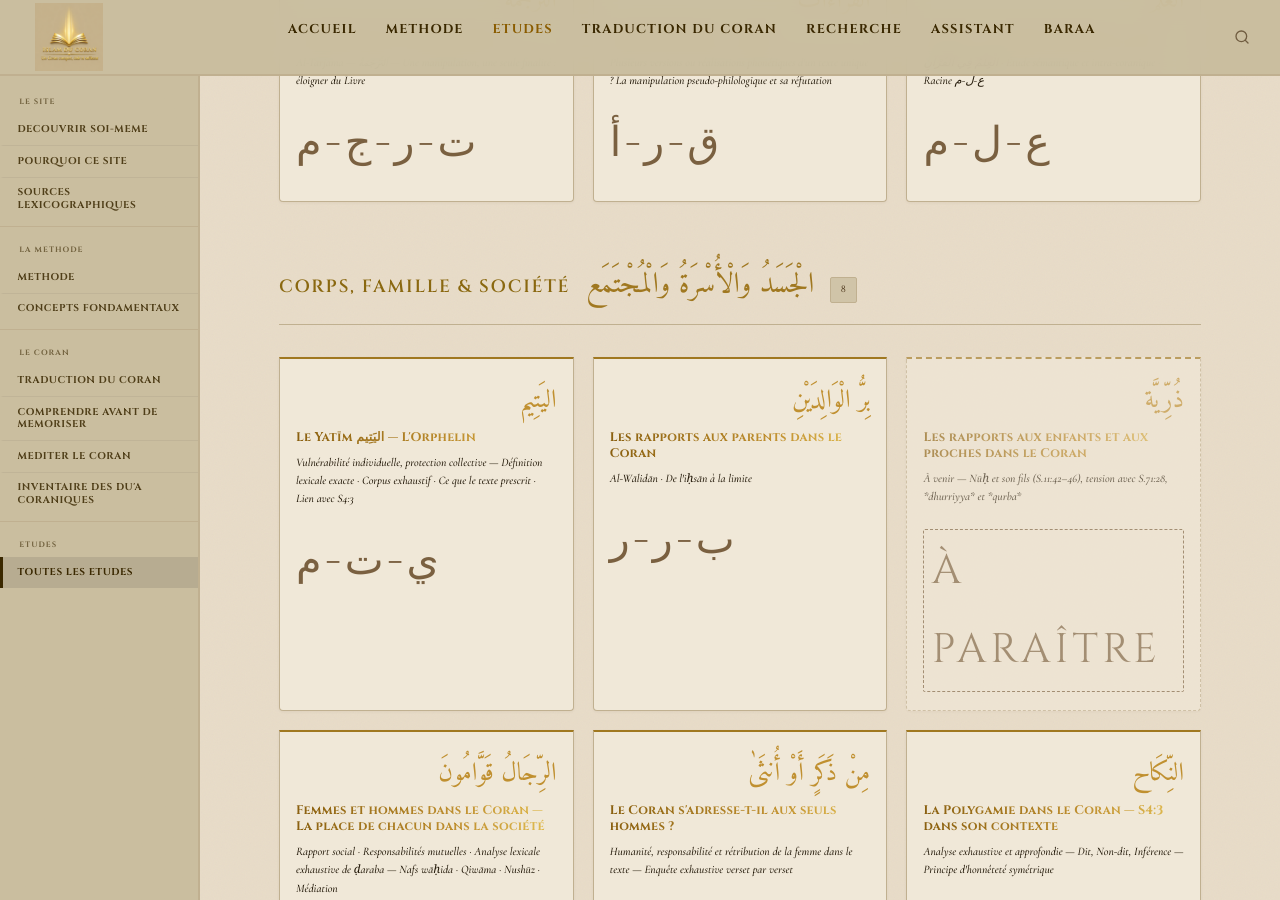
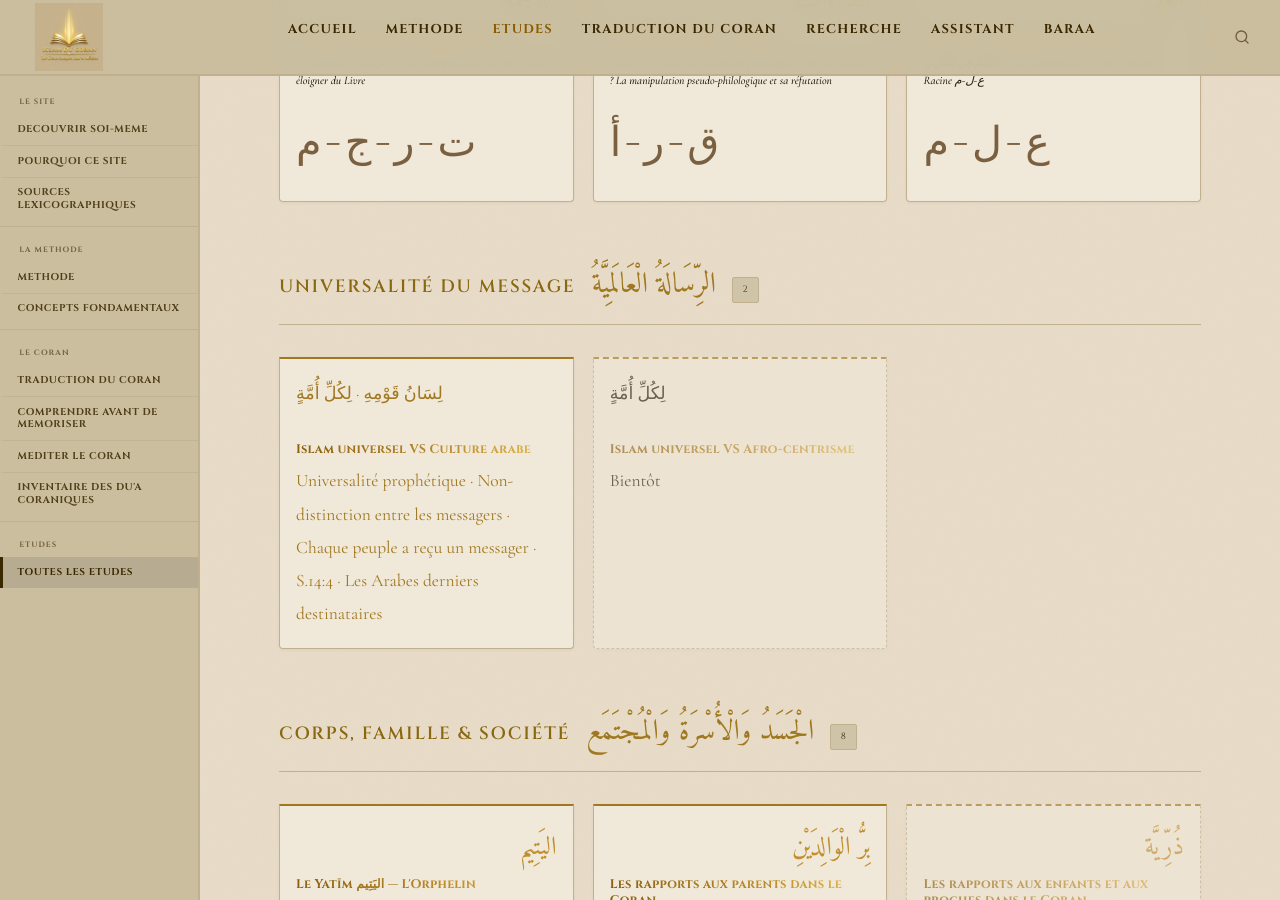
Before and after one commit to Makhuwcoder/islamducoran, a Jekyll site: the page built from etudes/index.md, in a window 1280 px wide and 900 px high, scrolled down 5271 px. Built offline with Jekyll 4.4.1, drawn with Linux system fonts in a browser that asks for light colours; comment, search, counter and statistics services are not loaded.

Commit message:
etudes/index.md: section universalite + ilm-ulama dans sources

```diff
--- a/etudes/index.md
+++ b/etudes/index.md
@@ -310,6 +310,32 @@
 </div>
 {% endif %}
 
+{% assign g_universalite = site.etudes | where: "categorie_slug", "universalite" | sort: "order" %}
+{% if g_universalite.size > 0 %}
+<div class="categorie-header" id="universalite">
+  <span class="categorie-header__fr">Universalité du message</span>
+  <span class="categorie-header__ar" dir="rtl">الرِّسَالَةُ الْعَالَمِيَّةُ</span>
+  <span class="tag">{{ g_universalite | size }}</span>
+</div>
+<div class="etudes-grid">
+  {% for etude in g_universalite %}
+  {% if etude.coming_soon %}
+  <div class="etude-card etude-card--soon">
+    {% if etude.racine_ar %}<span class="etude-card__ar" dir="rtl">{{ etude.racine_ar }}</span>{% endif %}
+    <h3 class="etude-card__titre">{{ etude.title }}</h3>
+    <span class="etude-badge etude-badge--soon">Bientôt</span>
+  </div>
+  {% else %}
+  <a href="{{ etude.url | relative_url }}" class="etude-card">
+    {% if etude.racine_ar %}<span class="etude-card__ar" dir="rtl">{{ etude.racine_ar }}</span>{% endif %}
+    <h3 class="etude-card__titre">{{ etude.title }}</h3>
+    {% if etude.subtitle %}<p class="etude-card__sub">{{ etude.subtitle }}</p>{% endif %}
+  </a>
+  {% endif %}
+  {% endfor %}
+</div>
+{% endif %}
+
 {% assign g_societe = site.etudes | where: "categorie_slug", "societe" | sort: "order" %}
 {% if g_societe.size > 0 %}
 <div class="categorie-header" id="societe">
```
